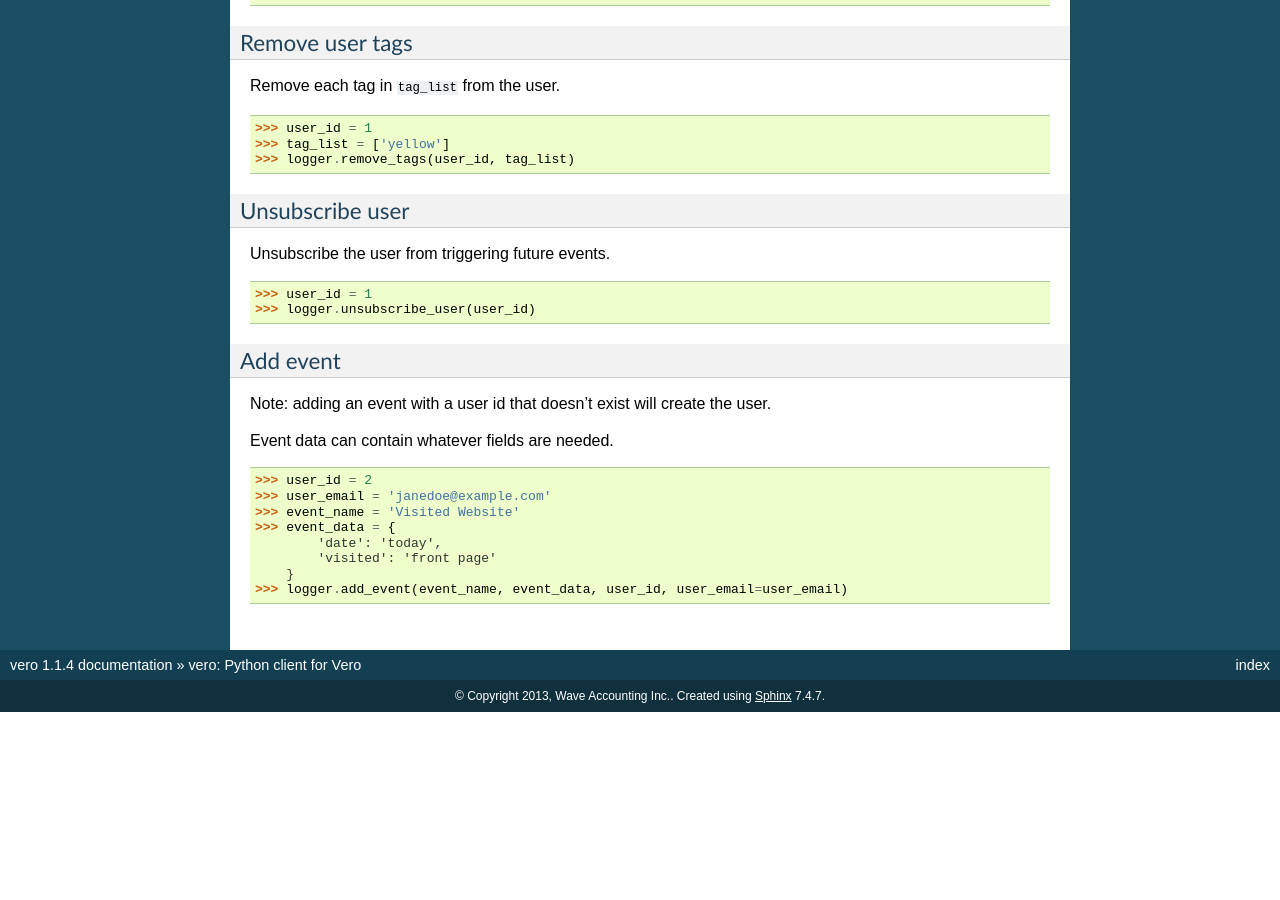
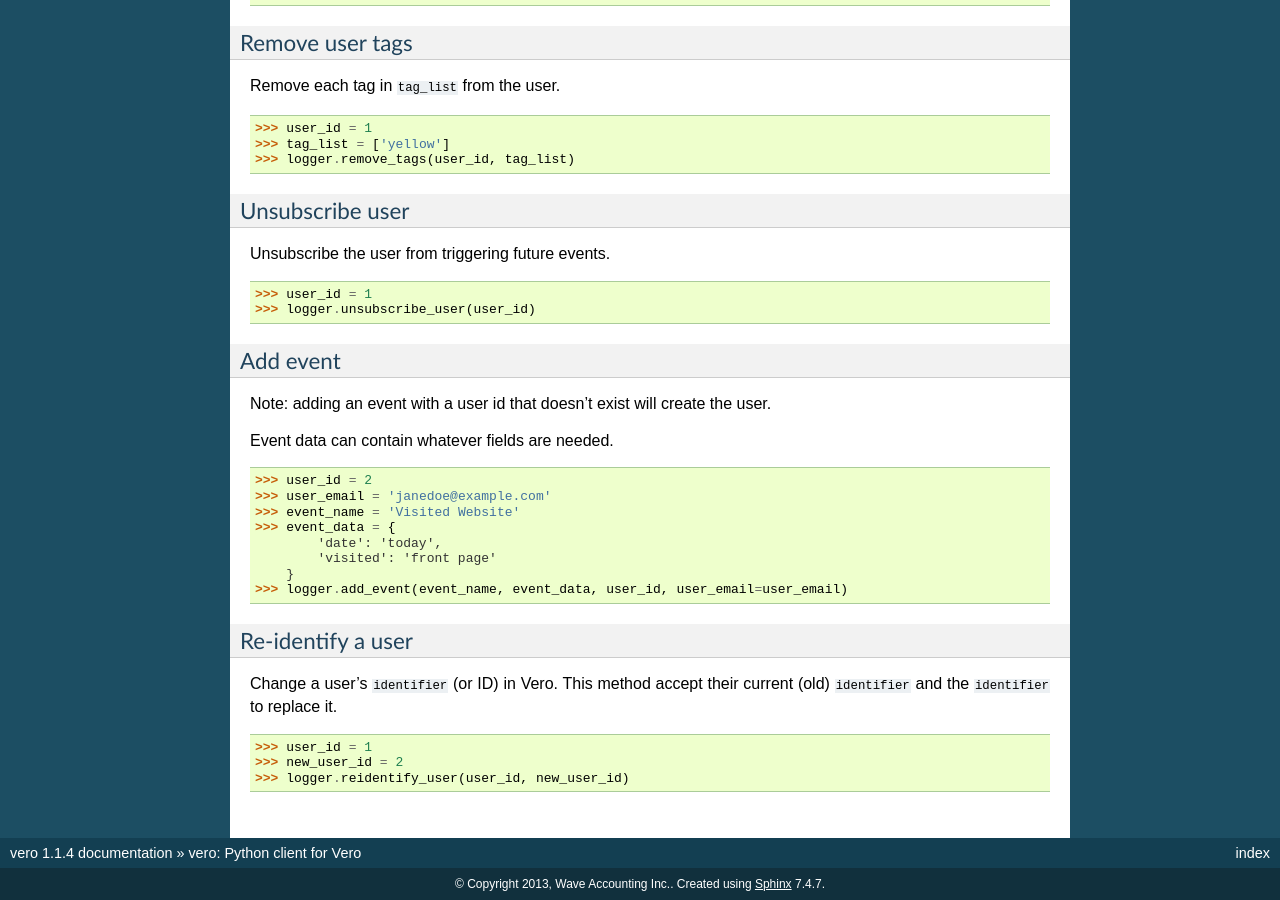
Before and after one commit to waveaccounting/vero-python, a Sphinx documentation site: the page built from docs/index.rst, in a window 1280 px wide and 900 px high, scrolled down 1569 px. Built offline with Sphinx 7.4.7, drawn with Linux system fonts in a browser that asks for light colours; before the commit the page ends 2281 px from its top, so only the background shows below that.

Commit message:
add to index

```diff
--- a/docs/index.rst
+++ b/docs/index.rst
@@ -114,3 +114,12 @@ Event data can contain whatever fields are needed.
             'visited': 'front page'
         }
     >>> logger.add_event(event_name, event_data, user_id, user_email=user_email)
+
+Re-identify a user
+~~~~~~~~~~~~~
+Change a user's ``identifier`` (or ID) in Vero. This method accept their current (old) ``identifier`` and the ``identifier`` to replace it.
+::
+
+    >>> user_id = 1
+    >>> new_user_id = 2
+    >>> logger.reidentify_user(user_id, new_user_id)
```
